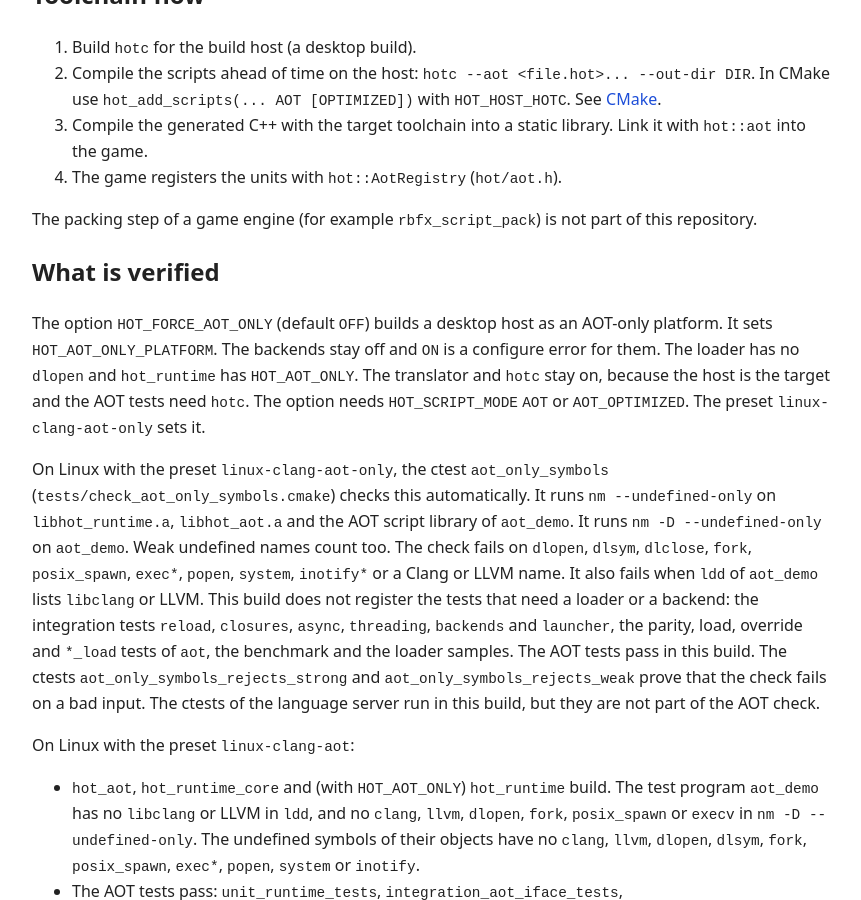
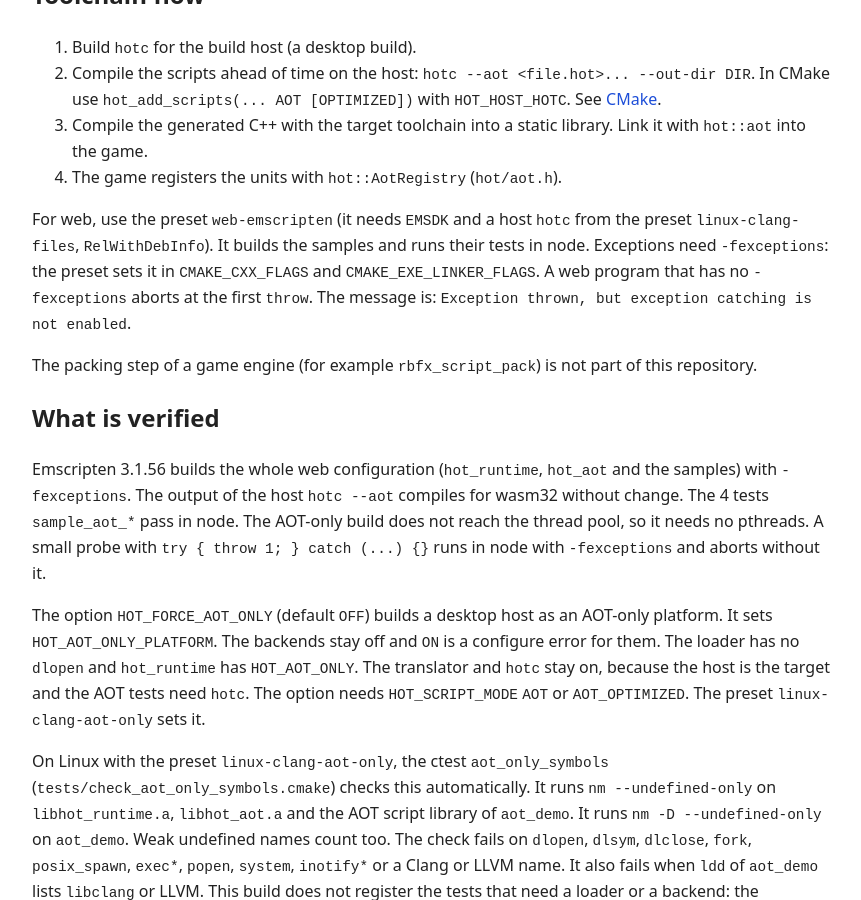
Before and after one commit to rokups/hotpp, a Jekyll site: the page built from doc/platforms.md, in a window 1280 px wide and 900 px high, scrolled down 1003 px. Shown: the whole window, without its empty margins (224-1085 px from the left). Built offline with Jekyll 4.4.1, drawn with Linux system fonts in a browser that asks for light colours; some of the changed text lies outside the part shown.

Commit message:
HOT-47 Document the web build

```diff
--- a/doc/platforms.md
+++ b/doc/platforms.md
@@ -13,7 +13,7 @@ Some platforms cannot create code at run time. A program on these platforms runs
 |---|---|
 | iOS (and tvOS, visionOS, watchOS) | Required. Not tested. |
 | Android | Wanted. Not tested. |
-| Web (Emscripten) | Wanted. Not tested. |
+| Web (Emscripten) | Wanted. Build and node test in CI. |
 | UWP (`WindowsStore`) | Wanted. Not tested. |
 
 An AOT-only program has no code generation at run time: no libclang or LLVM, no JIT, no compiler process, no `dlopen` of generated libraries and no file watcher. The program links `hot::aot` and `hot::runtime_core`, or `hot::runtime` when it needs the loader for the AOT table (for example rbfx-script).
@@ -37,9 +37,13 @@ The desktop defaults do not change.
 3. Compile the generated C++ with the target toolchain into a static library. Link it with `hot::aot` into the game.
 4. The game registers the units with `hot::AotRegistry` (`hot/aot.h`).
 
+For web, use the preset `web-emscripten` (it needs `EMSDK` and a host `hotc` from the preset `linux-clang-files`, `RelWithDebInfo`). It builds the samples and runs their tests in node. Exceptions need `-fexceptions`: the preset sets it in `CMAKE_CXX_FLAGS` and `CMAKE_EXE_LINKER_FLAGS`. A web program that has no `-fexceptions` aborts at the first `throw`. The message is: `Exception thrown, but exception catching is not enabled`.
+
 The packing step of a game engine (for example `rbfx_script_pack`) is not part of this repository.
 
 ## What is verified
+
+Emscripten 3.1.56 builds the whole web configuration (`hot_runtime`, `hot_aot` and the samples) with `-fexceptions`. The output of the host `hotc --aot` compiles for wasm32 without change. The 4 tests `sample_aot_*` pass in node. The AOT-only build does not reach the thread pool, so it needs no pthreads. A small probe with `try { throw 1; } catch (...) {}` runs in node with `-fexceptions` and aborts without it.
 
 The option `HOT_FORCE_AOT_ONLY` (default `OFF`) builds a desktop host as an AOT-only platform. It sets `HOT_AOT_ONLY_PLATFORM`. The backends stay off and `ON` is a configure error for them. The loader has no `dlopen` and `hot_runtime` has `HOT_AOT_ONLY`. The translator and `hotc` stay on, because the host is the target and the AOT tests need `hotc`. The option needs `HOT_SCRIPT_MODE` `AOT` or `AOT_OPTIMIZED`. The preset `linux-clang-aot-only` sets it.
 
@@ -54,7 +58,11 @@ On Linux with the preset `linux-clang-aot`:
 
 ## What is not verified
 
-- No build for iOS, Android, Emscripten or UWP. No toolchain is available. The target headers are not available for a `--target=... -fsyntax-only` check either.
-- The runtime uses `std::mutex`, `std::condition_variable`, `thread_local` and C++ exceptions (`ScriptError`). Web needs `-fexceptions` (or `-sDISABLE_EXCEPTION_CATCHING=0`). A web build without pthreads has only one thread. A wait on a task from another thread cannot finish there.
+- No build for iOS, Android or UWP. No toolchain is available. The target headers are not available for a `--target=... -fsyntax-only` check either.
+- The web build is not run in a browser.
+- Pthreads and `SharedArrayBuffer` are not tested. A web build without pthreads has only one thread. A wait on a task from another thread cannot finish there.
+- `-fwasm-exceptions` is not tested.
+- No test runs a throw path of the runtime (`ScriptError`) in web.
+- The preset `web-emscripten` is checked with an override of `HOT_HOST_HOTC`. It is not checked with its real host `hotc` path until CI runs.
 - Script coroutines (`frame_reaper.cpp`) need C++20 coroutine support in the target library.
 - UWP forbids some Win32 calls. The AOT part uses none of them, but this is not tested.
```
